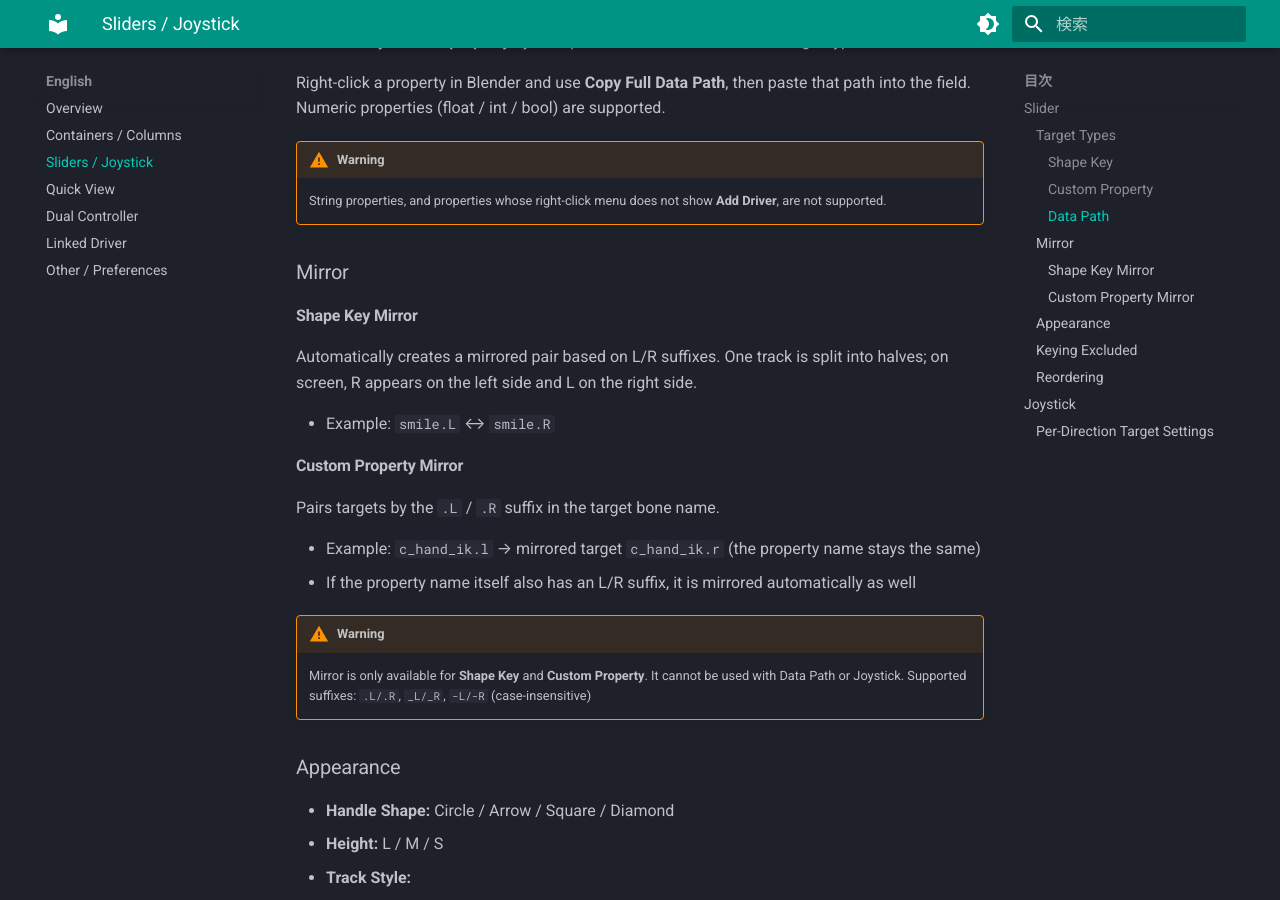
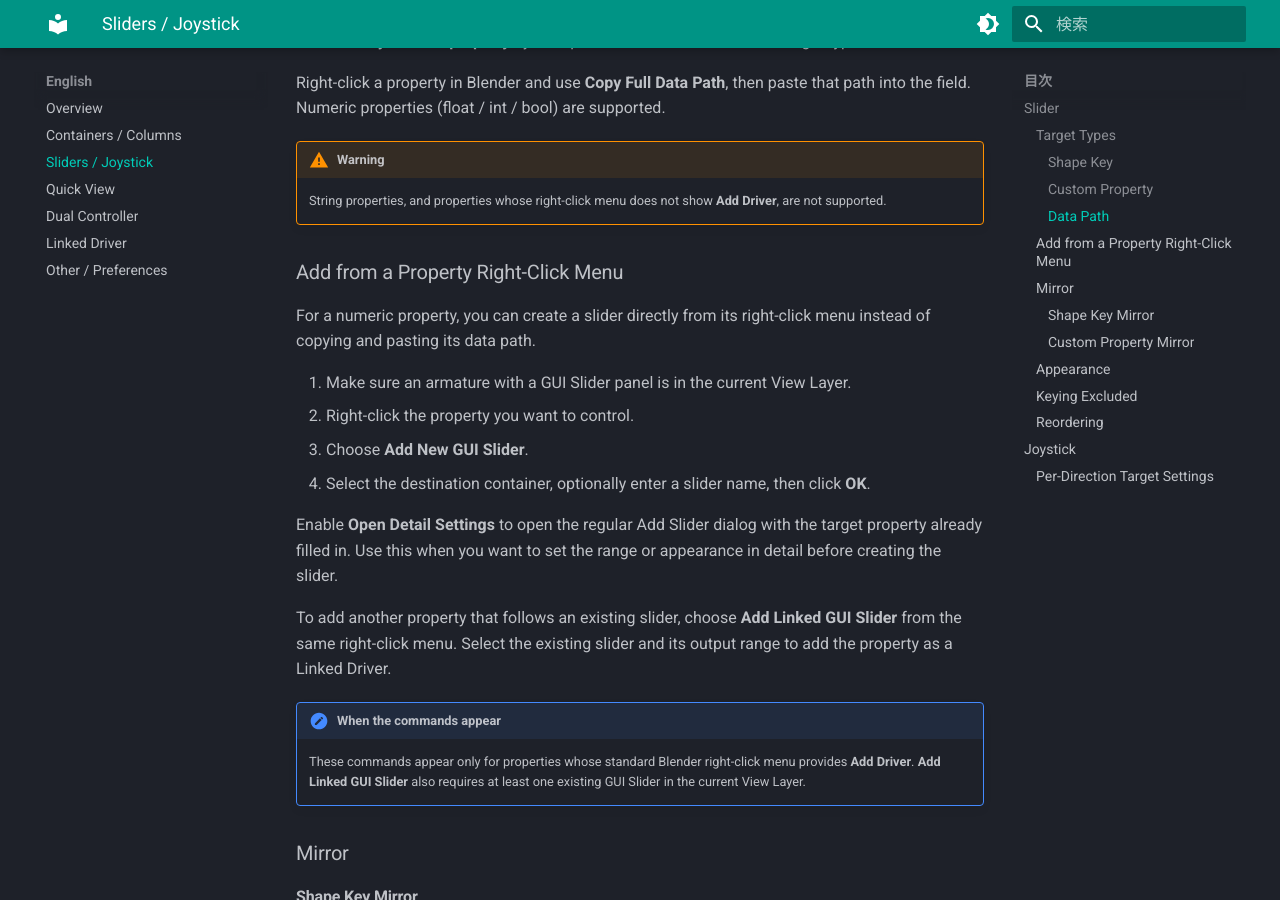
Before and after one commit to iwashibori/gui-slider-doc, an MkDocs documentation site: the page built from docs/en/sliders.md, in a window 1280 px wide and 900 px high, scrolled down 741 px. Built offline with MkDocs 1.6.1 and Material for MkDocs 9.7.7, drawn with Linux system fonts in a browser that asks for light colours.

Commit message:
docs: add Blender 5.2 and context menu guide

```diff
--- a/docs/en/sliders.md
+++ b/docs/en/sliders.md
@@ -28,6 +28,22 @@ Right-click a property in Blender and use **Copy Full Data Path**, then paste th
 
 !!! warning
     String properties, and properties whose right-click menu does not show **Add Driver**, are not supported.
+
+### Add from a Property Right-Click Menu
+
+For a numeric property, you can create a slider directly from its right-click menu instead of copying and pasting its data path.
+
+1. Make sure an armature with a GUI Slider panel is in the current View Layer.
+2. Right-click the property you want to control.
+3. Choose **Add New GUI Slider**.
+4. Select the destination container, optionally enter a slider name, then click **OK**.
+
+Enable **Open Detail Settings** to open the regular Add Slider dialog with the target property already filled in. Use this when you want to set the range or appearance in detail before creating the slider.
+
+To add another property that follows an existing slider, choose **Add Linked GUI Slider** from the same right-click menu. Select the existing slider and its output range to add the property as a Linked Driver.
+
+!!! note "When the commands appear"
+    These commands appear only for properties whose standard Blender right-click menu provides **Add Driver**. **Add Linked GUI Slider** also requires at least one existing GUI Slider in the current View Layer.
 
 ### Mirror
 
```
Also changed, not shown: docs/en/index.md (+6 -0 lines), docs/ja/index.md (+6 -0 lines), docs/ja/sliders.md (+16 -0 lines).
